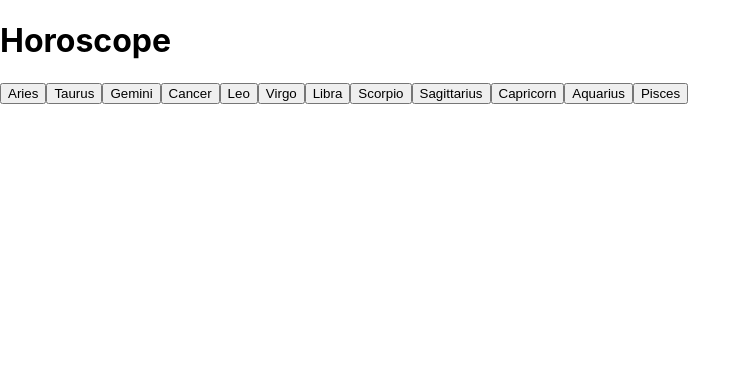
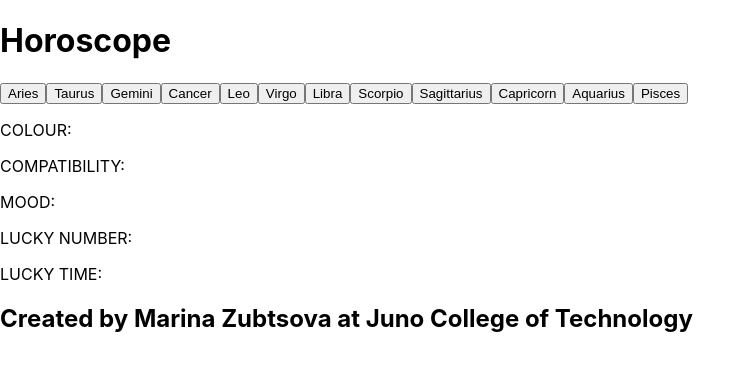
Before and after one commit to mzubtsova/Horoscope, a React (Create React App) app: page / in a window 1280 px wide. Shown: the top 370 px of the page, without its empty margins (0-755 px from the left). Built offline with nearby package versions, Linux system fonts and the light colour scheme.

Commit message:
updated displayed data on the page, added new component

```diff
--- a/src/App.js
+++ b/src/App.js
@@ -5,6 +5,7 @@ import './App.css';
 import DayOptions from './DayOptios';
 import HoroscopeResults from './HoroscopeResults';
 import SignButtons from './SignButtons';
+import Footer from './Footer';
 
 function App(props) {
   const [horoscope, setHoroscope] = useState([]);
@@ -44,6 +45,7 @@ function App(props) {
       <SignButtons handleSignSelection={signSelection} />
       {userChoice ? <DayOptions handleDateSelection={dateSelection} /> : null}
       <HoroscopeResults getHoroscope={horoscope}/>
+      <Footer />
     </>
 
   );
--- /dev/null
+++ b/src/Footer.js
@@ -0,0 +1,9 @@
+// footer
+
+function Footer(){
+    return(
+        <h2>Created by Marina Zubtsova at Juno College of Technology</h2>
+    )
+}
+
+export default Footer;
--- a/src/HoroscopeResults.js
+++ b/src/HoroscopeResults.js
@@ -1,11 +1,16 @@
-// displying results on the page
+// displaying results on the page
 
 
 function HoroscopeResults({getHoroscope}) {
     console.log(getHoroscope);
     return (
         <div>
-                { getHoroscope? <p> {getHoroscope.color} </p> : null}
+            {getHoroscope ? <p> {getHoroscope.description} </p> : null}
+            { getHoroscope? <p>COLOUR: {getHoroscope.color} </p> : null}
+            {getHoroscope ? <p>COMPATIBILITY: {getHoroscope.compatibility} </p> : null}
+            {getHoroscope ? <p>MOOD: {getHoroscope.mood} </p> : null}
+            {getHoroscope ? <p>LUCKY NUMBER: {getHoroscope.lucky_number} </p> : null}
+            {getHoroscope ? <p>LUCKY TIME: {getHoroscope.lucky_time} </p> : null}
 
        </div>
     );
```
